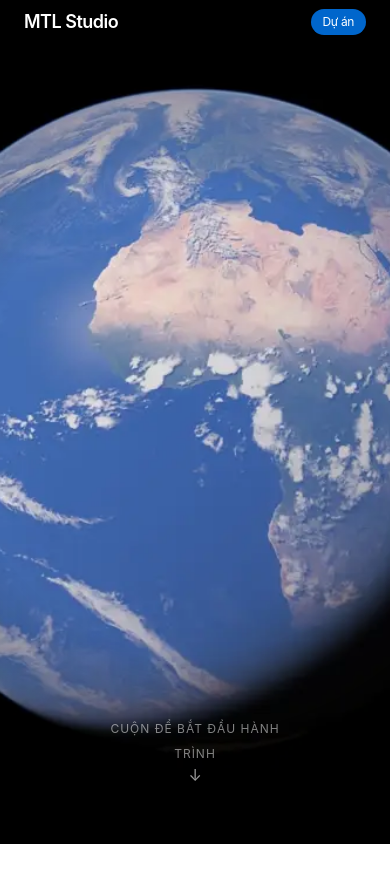
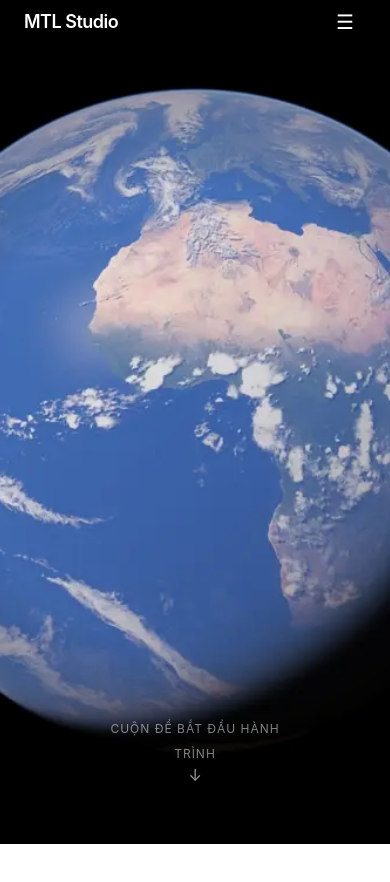
Before and after one commit to minhtuluc/PersonnalHobbies, a Next.js app: page / in a window 390 px wide. Shown: the top 882 px of the page. Built offline with nearby package versions, Linux system fonts and the light colour scheme.

Commit message:
fix: implement responsive mobile navbar with hamburger menu

```diff
--- a/src/app/components/GlobalHeader.js
+++ b/src/app/components/GlobalHeader.js
@@ -5,6 +5,7 @@ import Link from "next/link";
 
 export default function GlobalHeader() {
   const [activeDropdown, setActiveDropdown] = useState(null); // null, 'blog', 'portfolio', 'cv'
+  const [isMobileMenuOpen, setIsMobileMenuOpen] = useState(false);
   const hoverTimeoutRef = useRef(null);
 
   const handleMouseEnter = (menu) => {
@@ -102,15 +103,40 @@ export default function GlobalHeader() {
           {/* Nút Call to Action bên phải */}
           <Link
             href="/portfolio#projects"
-            className="button-primary"
+            className="button-primary global-nav-cta"
             style={{ padding: "4px 12px", fontSize: "12px" }}
             onClick={handleClose}
             onMouseEnter={() => handleMouseEnter(null)}
           >
             Dự án
           </Link>
+          <button
+            className="mobile-menu-toggle"
+            onClick={() => {
+              setIsMobileMenuOpen(!isMobileMenuOpen);
+              setActiveDropdown(null);
+            }}
+            aria-label="Toggle mobile menu"
+          >
+            {isMobileMenuOpen ? "✕" : "☰"}
+          </button>
         </div>
       </header>
+
+      {/* Mobile Menu Dropdown */}
+      <div className={`mobile-nav-menu ${isMobileMenuOpen ? "is-open" : ""}`}>
+        <ul>
+          <li><Link href="/" className="mobile-link" onClick={() => setIsMobileMenuOpen(false)}>Trang chủ</Link></li>
+          <li><Link href="/blog" className="mobile-link" onClick={() => setIsMobileMenuOpen(false)}>Blog</Link></li>
+          <li><Link href="/portfolio" className="mobile-link" onClick={() => setIsMobileMenuOpen(false)}>Portfolio</Link></li>
+          <li><Link href="/cv" className="mobile-link" onClick={() => setIsMobileMenuOpen(false)}>CV / Hồ sơ</Link></li>
+          <li style={{ borderBottom: "none", marginTop: "32px" }}>
+            <Link href="/portfolio#projects" className="button-primary" style={{ display: "flex", width: "100%", padding: "14px", fontSize: "18px", justifyContent: "center" }} onClick={() => setIsMobileMenuOpen(false)}>
+              Xem Dự án
+            </Link>
+          </li>
+        </ul>
+      </div>
 
       {/* 2. Mega Dropdown Panel */}
       <div
--- a/src/app/globals.css
+++ b/src/app/globals.css
@@ -451,9 +451,76 @@ a:hover {
 }
 
 /* Responsive Behavior */
+.mobile-menu-toggle {
+  display: none;
+  background: none;
+  border: none;
+  color: var(--color-on-dark);
+  font-size: 20px;
+  cursor: pointer;
+  padding: 0 var(--spacing-sm);
+}
+
+.mobile-nav-menu {
+  display: none;
+}
+
+@keyframes fadeInMobile {
+  from { opacity: 0; transform: translateY(-10px); }
+  to { opacity: 1; transform: translateY(0); }
+}
+
 @media (max-width: 833px) {
   .global-nav-links {
     display: none; /* In production, this would collapse to hamburger */
+  }
+
+  .mobile-menu-toggle {
+    display: block;
+  }
+
+  .global-nav-cta {
+    display: none !important;
+  }
+
+  .mobile-nav-menu.is-open {
+    display: flex;
+    flex-direction: column;
+    position: fixed;
+    top: 44px;
+    left: 0;
+    right: 0;
+    bottom: 0;
+    background-color: rgba(29, 29, 31, 0.98);
+    backdrop-filter: blur(20px);
+    -webkit-backdrop-filter: blur(20px);
+    padding: var(--spacing-xl) var(--spacing-lg);
+    z-index: 1001;
+    animation: fadeInMobile 0.3s ease forwards;
+  }
+
+  .mobile-nav-menu ul {
+    list-style: none;
+    padding: 0;
+    margin: 0;
+  }
+
+  .mobile-nav-menu li {
+    border-bottom: 1px solid var(--color-surface-tile-1);
+  }
+
+  .mobile-nav-menu a.mobile-link {
+    display: block;
+    color: var(--color-on-dark);
+    font-size: 24px;
+    font-weight: 600;
+    padding: var(--spacing-md) 0;
+    text-decoration: none;
+    transition: color 0.2s ease;
+  }
+
+  .mobile-nav-menu a.mobile-link:active {
+    color: var(--color-primary);
   }
 
   .card-grid {
```
